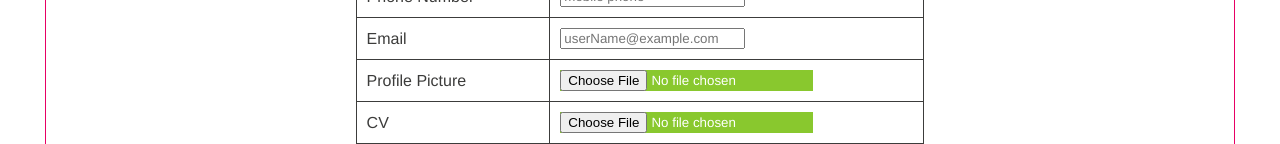
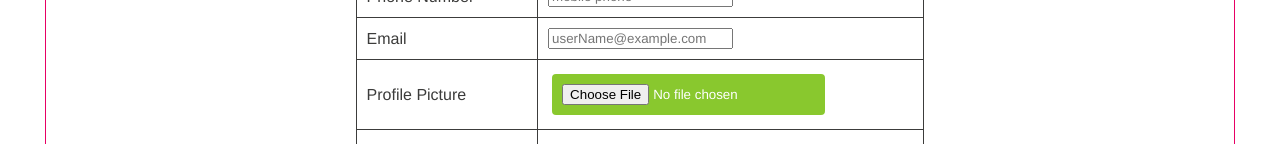
Before and after one commit to Chris2240/SPA-Angular-DN-Project, an Angular app: page /applicant-profile-page in a window 1280 px wide. Shown: the part 656-800 px from the top of the page. Built offline with nearby package versions, Linux system fonts and the light colour scheme.

Commit message:
Profile picture and CV attrubites added into applicant-profile-page.component.css

```diff
--- a/src/app/pages/applicant-profile-page/applicant-profile-page.component.css
+++ b/src/app/pages/applicant-profile-page/applicant-profile-page.component.css
@@ -12,3 +12,13 @@
 #applicant-profile-nav-link{
     margin-top: 10px;
 }
+
+#applicant-profile-picture,
+#applicant-profile-cv{
+    width: auto;
+    padding: 10px;
+    border: 2px solid white;
+    border-radius: 6px;
+    cursor: pointer;
+    margin: 2px;
+}
```
